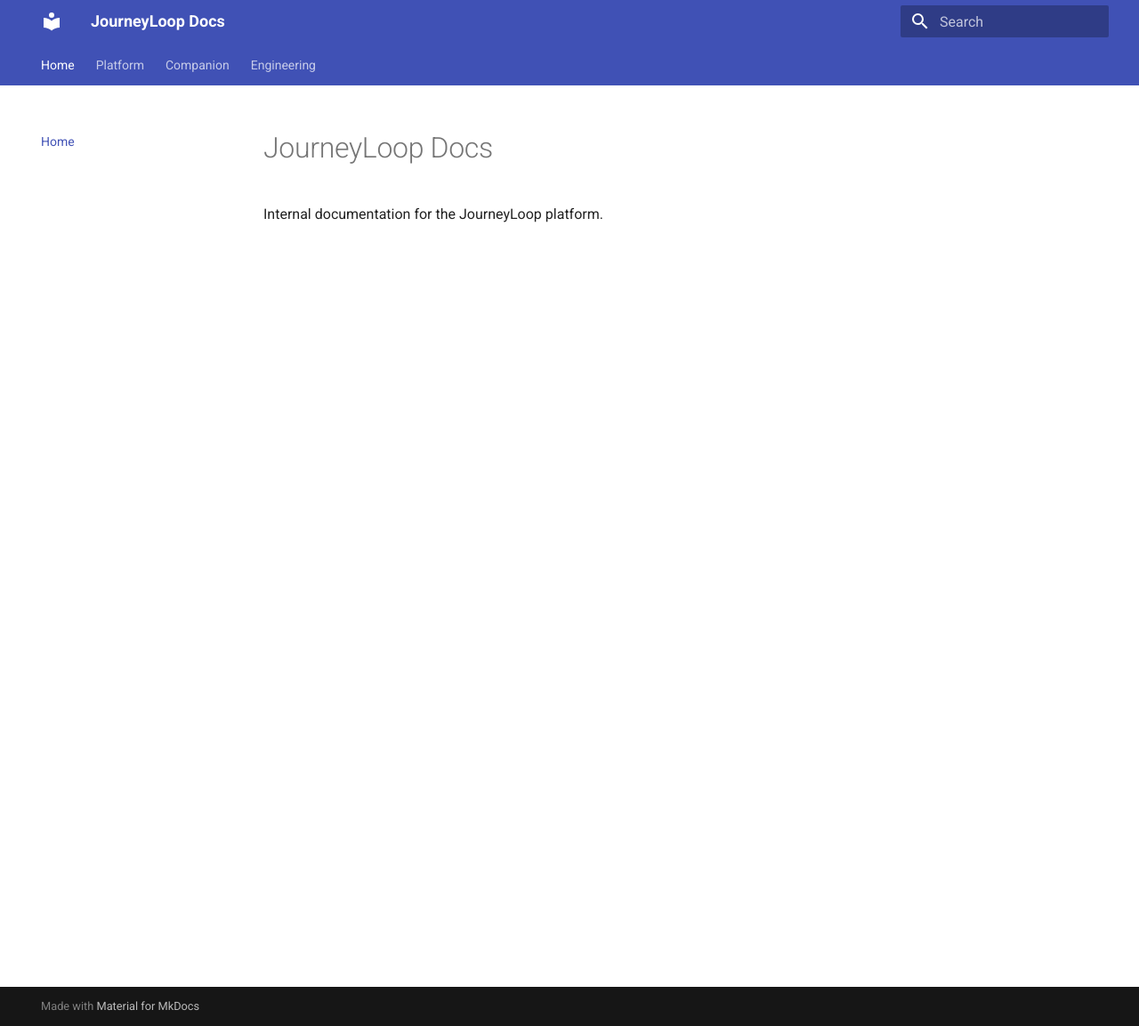
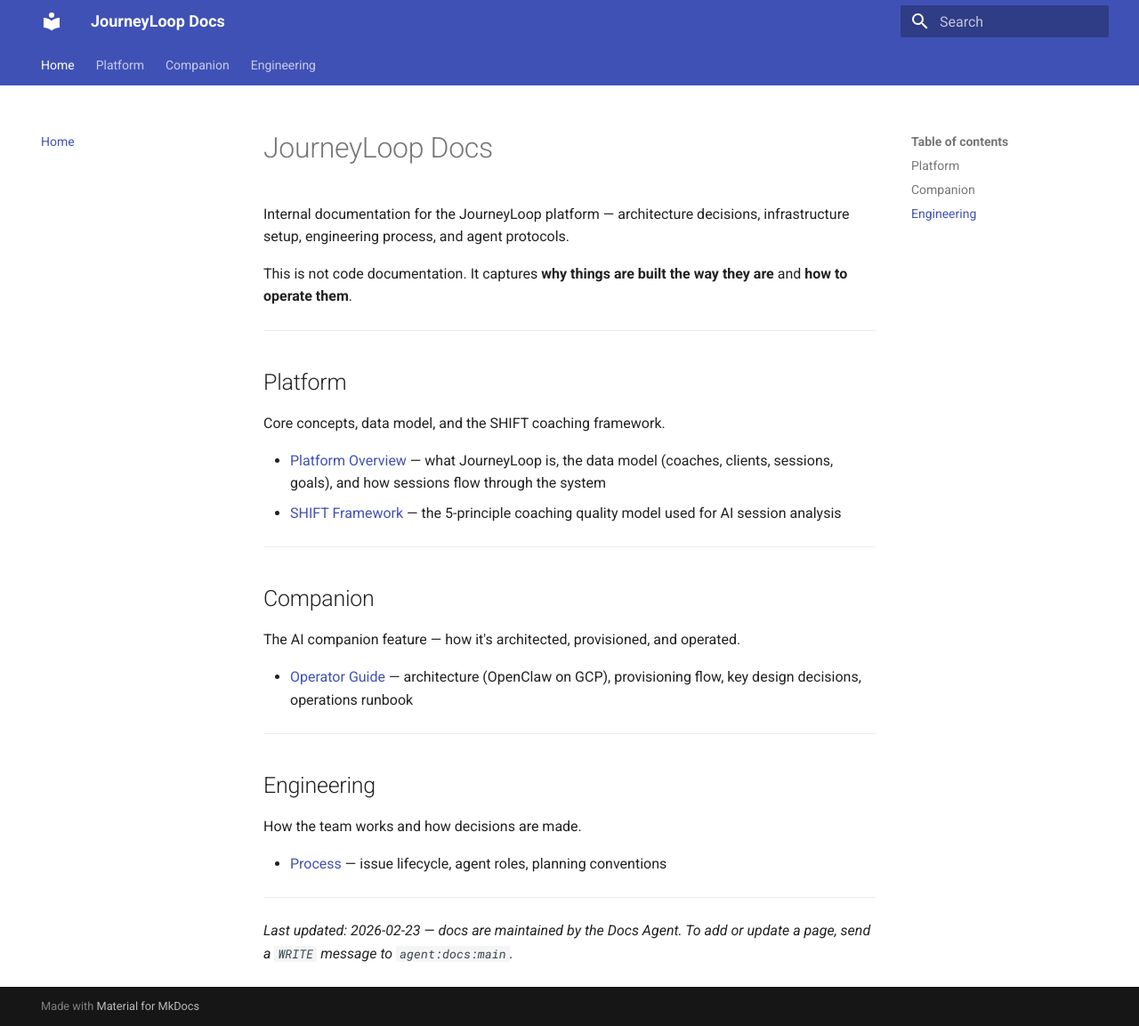
Before and after one commit to arc-eng/journeyloop-docs, an MkDocs documentation site: the page built from docs/index.md, in a window 1280 px wide and 1153 px high. Shown: the whole window at 89% size. Built offline with MkDocs 1.6.1 and Material for MkDocs 9.7.7, drawn with Linux system fonts in a browser that asks for light colours.

Commit message:
docs: proper home page with section links + agent updated to maintain it

```diff
--- a/docs/index.md
+++ b/docs/index.md
@@ -1,2 +1,34 @@
 # JourneyLoop Docs
-Internal documentation for the JourneyLoop platform.
+
+Internal documentation for the JourneyLoop platform — architecture decisions, infrastructure setup, engineering process, and agent protocols.
+
+This is not code documentation. It captures **why things are built the way they are** and **how to operate them**.
+
+---
+
+## Platform
+
+Core concepts, data model, and the SHIFT coaching framework.
+
+- [Platform Overview](platform/overview.md) — what JourneyLoop is, the data model (coaches, clients, sessions, goals), and how sessions flow through the system
+- [SHIFT Framework](platform/overview.md#the-shift-framework) — the 5-principle coaching quality model used for AI session analysis
+
+---
+
+## Companion
+
+The AI companion feature — how it's architected, provisioned, and operated.
+
+- [Operator Guide](companion/operator.md) — architecture (OpenClaw on GCP), provisioning flow, key design decisions, operations runbook
+
+---
+
+## Engineering
+
+How the team works and how decisions are made.
+
+- [Process](engineering/process.md) — issue lifecycle, agent roles, planning conventions
+
+---
+
+*Last updated: 2026-02-23 — docs are maintained by the Docs Agent. To add or update a page, send a `WRITE` message to `agent:docs:main`.*
```
Also changed, not shown: site/index.html, site/search/search_index.json.
